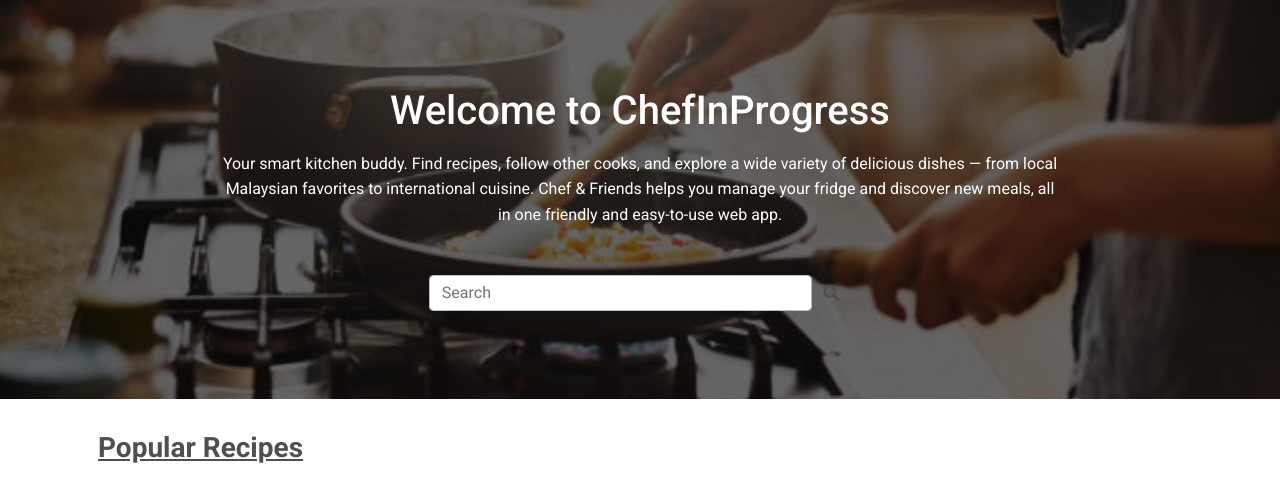
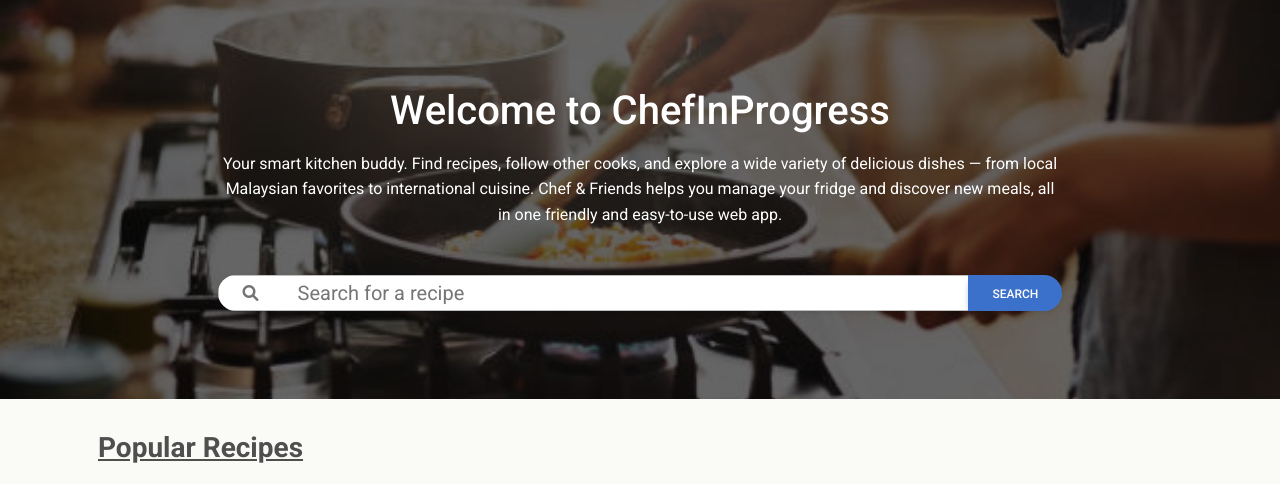
Before and after one commit to Myranees/ChefInProgress, a Flask app: page / in a window 1280 px wide. Shown: the part 60-544 px from the top of the page. Run offline with Flask 3, Linux system fonts and the light colour scheme.

Commit message:
update layout and home page

```diff
--- a/templates/home.html
+++ b/templates/home.html
@@ -15,11 +15,24 @@ height: 400px;
                         Chef & Friends helps you manage your fridge and discover new meals,
                         all in one friendly and easy-to-use web app.
                     </p>
-                    <div class="input-group rounded mx-auto" style="width: 33%;">
-                        <input type="search" class="form-control rounded" placeholder="Search" aria-label="Search" aria-describedby="search-addon" />
-                        <span class="input-group-text border-0" id="search-addon">
-                            <i class="fas fa-search"></i>
-                        </span>
+                    <div class="mx-auto" style="width: 66%;">
+                        <div class="input-group rounded-pill shadow-sm overflow-hidden">
+                            <span class="input-group-text bg-white border-end-0 px-4">
+                                <i class="fa-solid fa-magnifying-glass text-muted"></i>
+                            </span>
+                            <input
+                                type="search"
+                                class="form-control border-start-0 border-end-0 px-3 py-3 fs-5"
+                                placeholder="Search for a recipe"
+                                aria-label="Search"
+                            />
+                            <button
+                                class="btn btn-primary px-4 rounded-end-pill"
+                                type="button"
+                            >
+                                Search
+                            </button>
+                        </div>
                     </div>
               </div>
           </div>
--- a/templates/layout.html
+++ b/templates/layout.html
@@ -18,10 +18,16 @@
     <link rel="stylesheet" href="{{ url_for('static', filename='css/custom.css') }}">
 
     <style>
+        body {
+            background-color: #FAFAF6;
+        }
         hr {
             border: 0;
             height: 1px;
             background-image: linear-gradient(to right, rgba(0, 0, 0, 0), rgba(0, 0, 0, 0.75), rgba(0, 0, 0, 0));
+        }
+        .navbar {
+            background-color: #FAFAF6 !important;
         }
     </style>
 </head>
```
